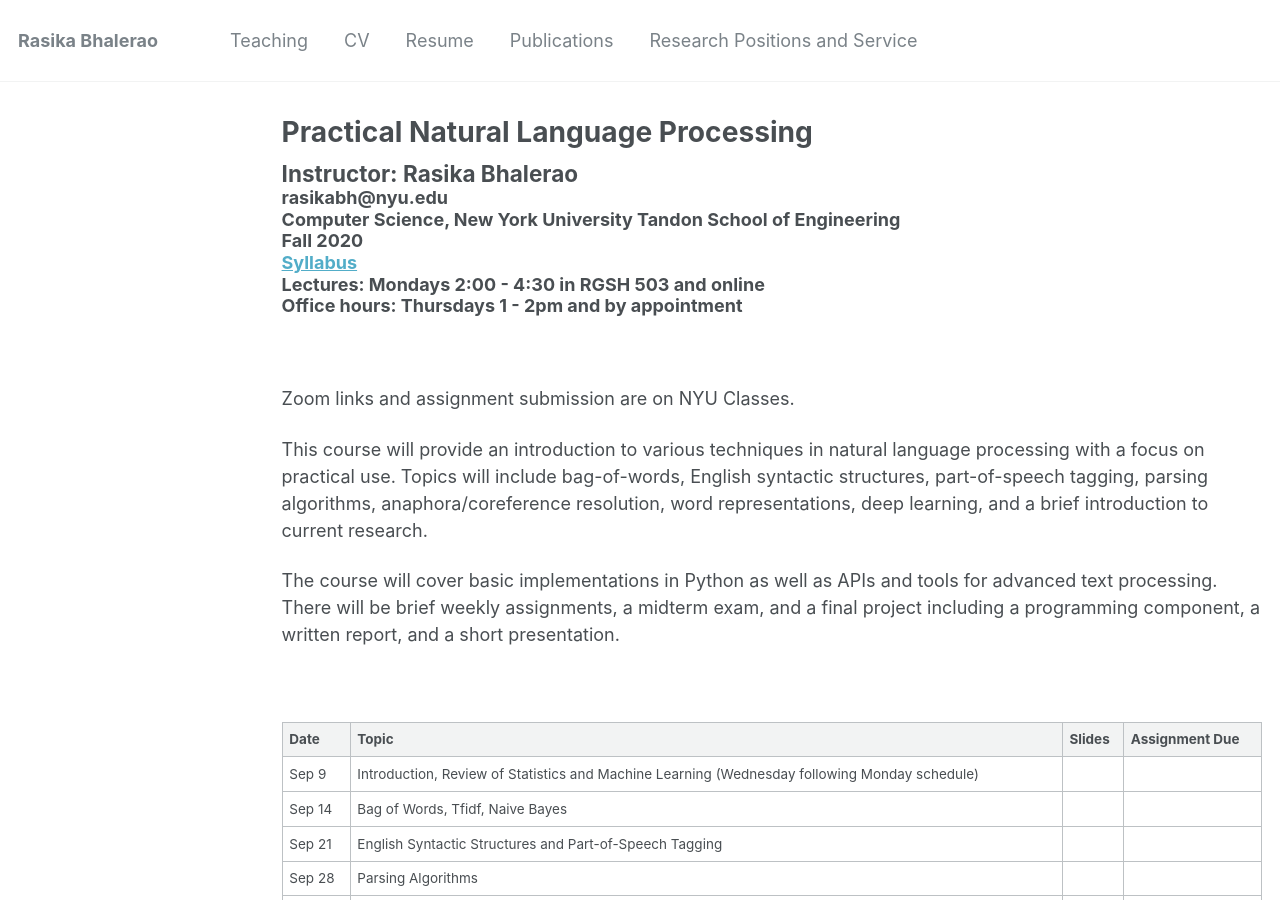
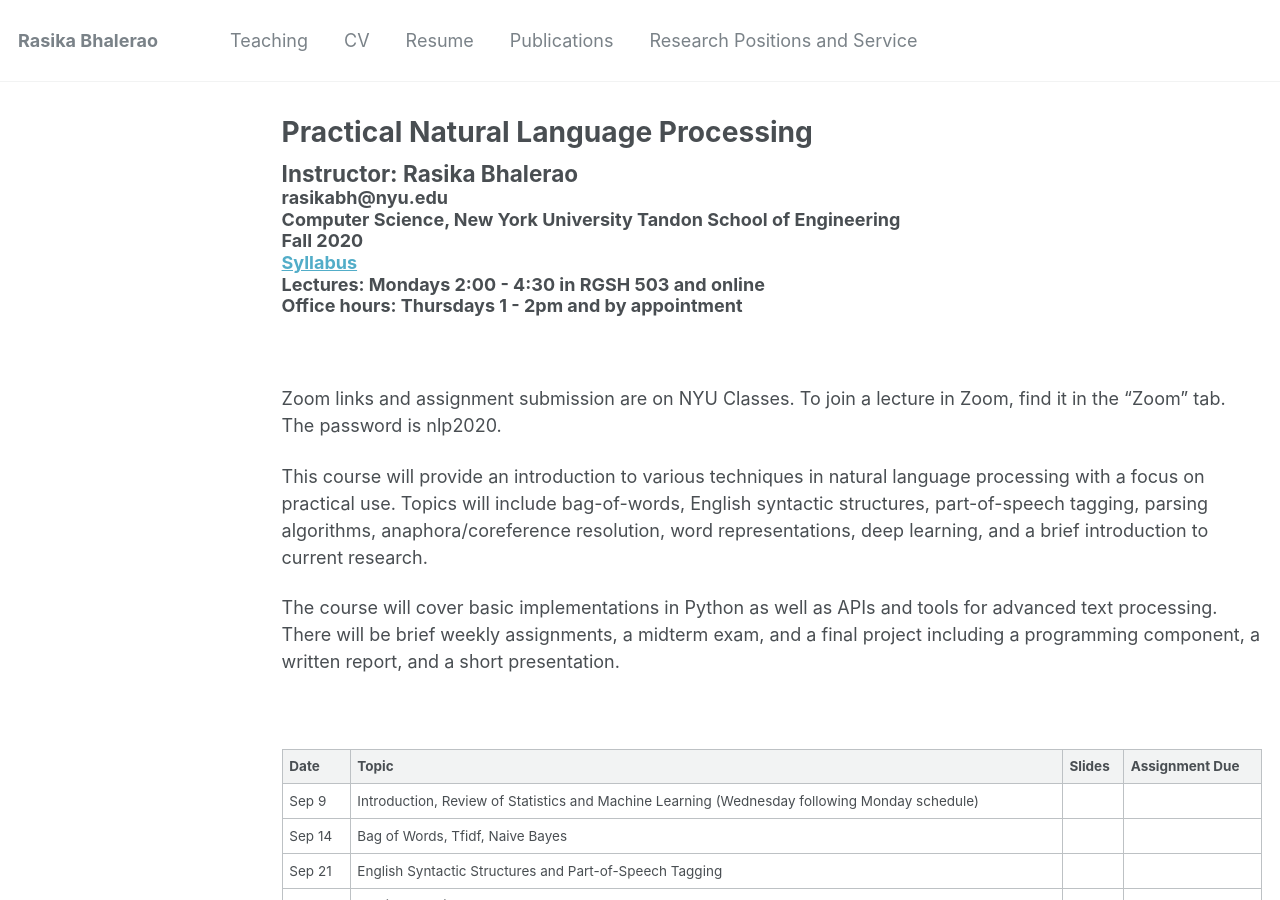
Before and after one commit to rasikabh/rasikabh.github.io, a Jekyll site: the page built from _pages/nlp2020.md, in a window 1280 px wide and 900 px high. Built offline with Jekyll 4.4.1, drawn with Linux system fonts in a browser that asks for light colours.

Commit message:
Update nlp2020.md

```diff
--- a/_pages/nlp2020.md
+++ b/_pages/nlp2020.md
@@ -22,6 +22,7 @@ h2, h3, h4, h5, h6 {margin: 0;}
 <br/>
 
 Zoom links and assignment submission are on NYU Classes.
+To join a lecture in Zoom, find it in the "Zoom" tab. The password is nlp2020.
 
 This course will provide an introduction to various techniques in natural language processing with a focus on practical use. Topics will include bag-of-words, English syntactic structures, part-of-speech tagging, parsing algorithms, anaphora/coreference resolution, word representations, deep learning, and a brief introduction to current research.
 
```
